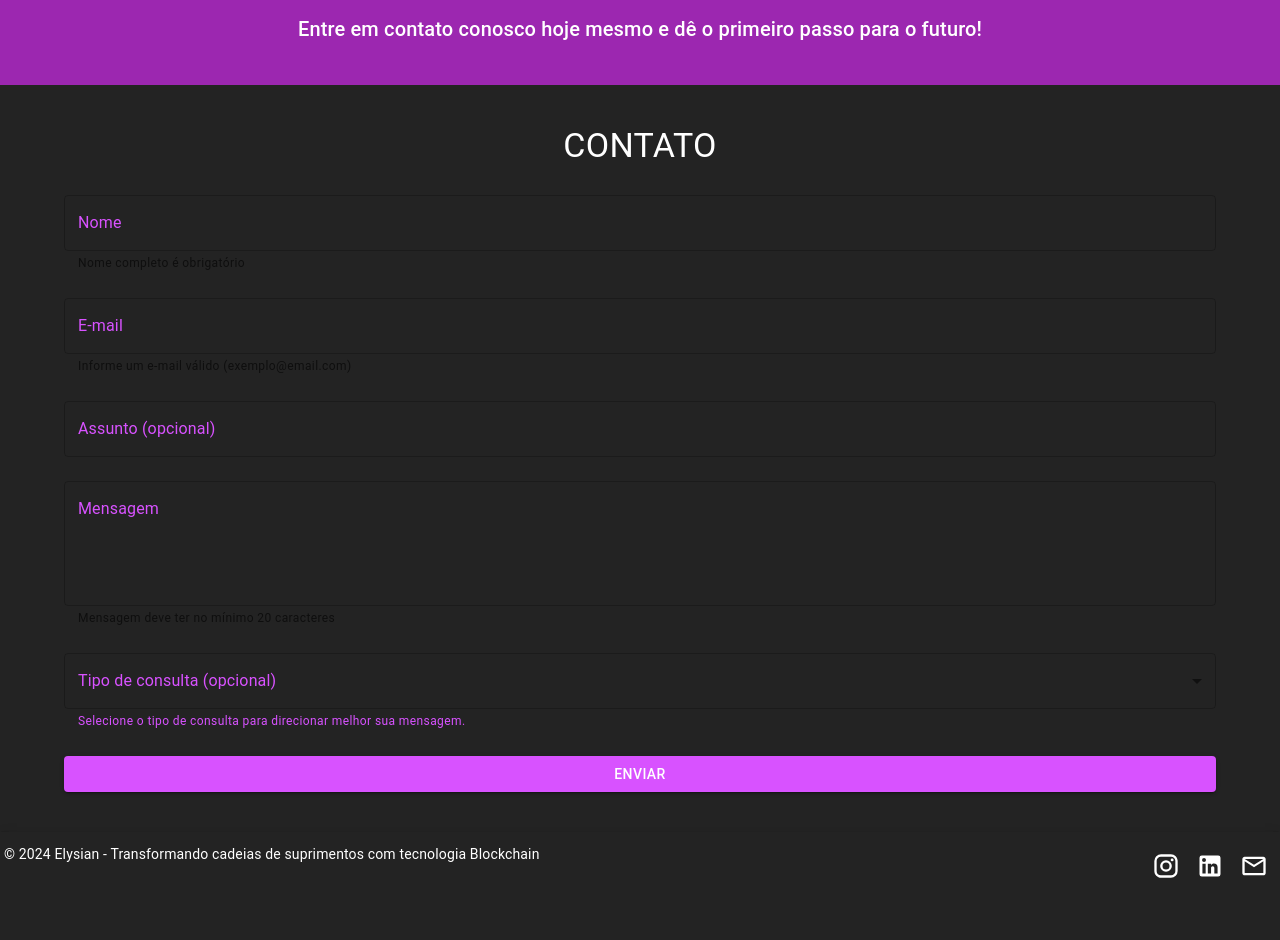
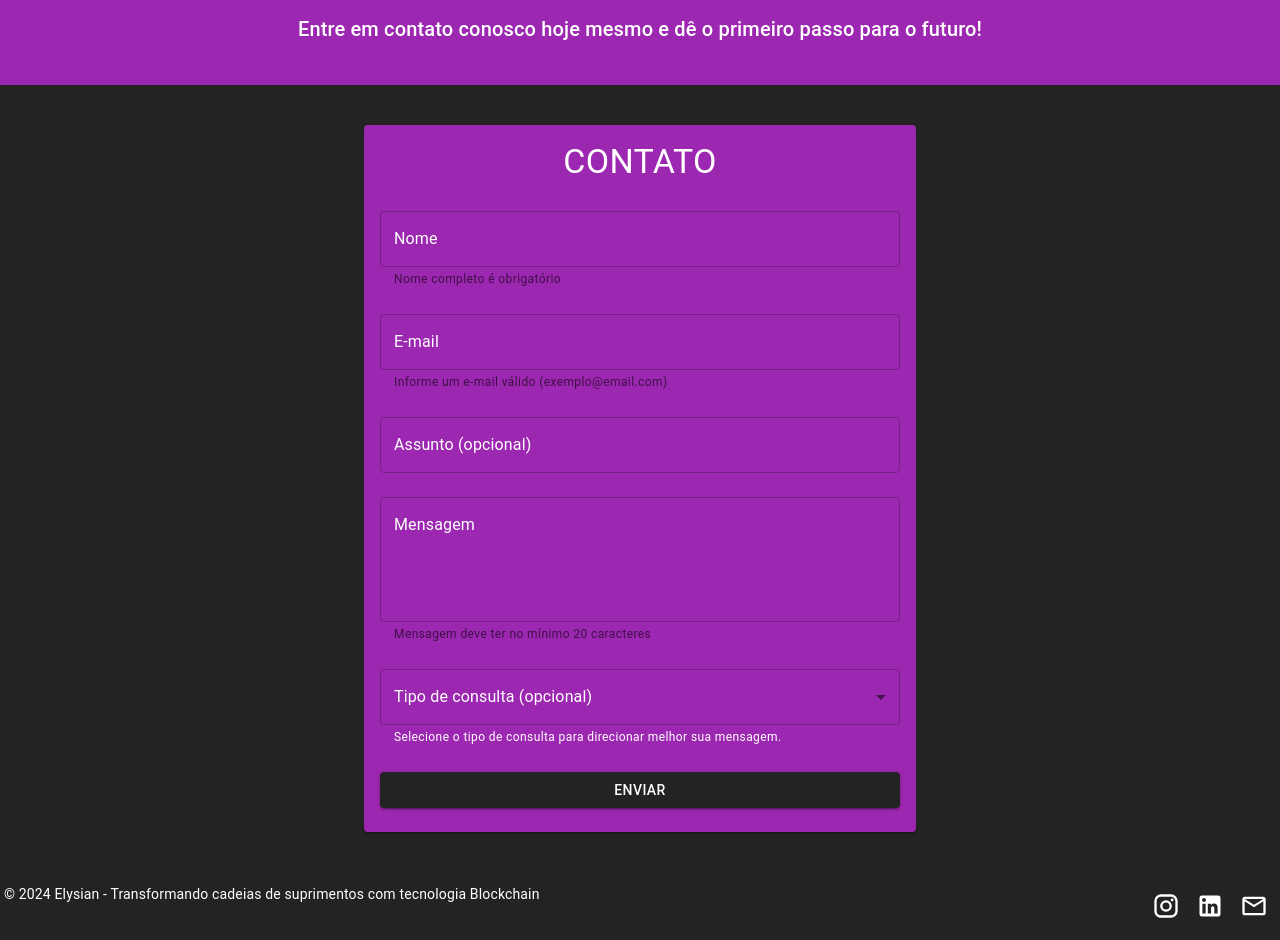
Before and after one commit to ElysianBR/aphrodite, a Next.js app: page / in a window 1280 px wide. Shown: the part 1369-2309 px from the top of the page. Before the commit the page ends 2269 px from the top, so only its background shows below. Built offline with nearby package versions, Linux system fonts and the light colour scheme.

Commit message:
Update contact.tsx

```diff
--- a/src/app/contact.tsx
+++ b/src/app/contact.tsx
@@ -10,7 +10,9 @@ import {
   Select,
   MenuItem,
   FormHelperText,
-  SelectChangeEvent
+  SelectChangeEvent,
+  Card,
+  CardContent
 } from "@mui/material";
 
 interface ContactProps {
@@ -78,8 +80,10 @@ const Contact: React.FC<ContactProps> = ({ isMobile }) => {
   return (
     <section id="contact">
       <Box bgcolor="inherit" color="#ffffff" py={5} style={{ backgroundImage: '/', backgroundSize: 'cover', backgroundPosition: 'center' }}>
-        <Container>
-          <Typography variant={isMobile ? "h5" : "h4"} textAlign="center" gutterBottom>
+        <Container maxWidth="sm">
+          <Card style={{ backgroundColor: 'rgb(156, 39, 176)' }}>
+            <CardContent>
+              <Typography variant={isMobile ? "h5" : "h4"} textAlign="center" gutterBottom style={{ color: '#ffffff' }}>
                 CONTATO
               </Typography>
 
@@ -94,10 +98,10 @@ const Contact: React.FC<ContactProps> = ({ isMobile }) => {
                   error={!!errors.name}
                   helperText={errors.name || "Nome completo é obrigatório"}
                   InputLabelProps={{
-                style: { color: '#d852ff' }
+                    style: { color: '#ffffff' }
                   }}
                   InputProps={{
-                style: { color: '#d852ff' }
+                    style: { color: '#ffffff' }
                   }}
                 />
 
@@ -111,10 +115,10 @@ const Contact: React.FC<ContactProps> = ({ isMobile }) => {
                   error={!!errors.email}
                   helperText={errors.email || "Informe um e-mail válido (exemplo@email.com)"}
                   InputLabelProps={{
-                style: { color: '#d852ff' }
+                    style: { color: '#ffffff' }
                   }}
                   InputProps={{
-                style: { color: '#d852ff' }
+                    style: { color: '#ffffff' }
                   }}
                 />
 
@@ -126,10 +130,10 @@ const Contact: React.FC<ContactProps> = ({ isMobile }) => {
                   fullWidth
                   margin="normal"
                   InputLabelProps={{
-                style: { color: '#d852ff' }
+                    style: { color: '#ffffff' }
                   }}
                   InputProps={{
-                style: { color: '#d852ff' }
+                    style: { color: '#ffffff' }
                   }}
                 />
 
@@ -145,32 +149,45 @@ const Contact: React.FC<ContactProps> = ({ isMobile }) => {
                   error={!!errors.message}
                   helperText={errors.message || "Mensagem deve ter no mínimo 20 caracteres"}
                   InputLabelProps={{
-                style: { color: '#d852ff' }
+                    style: { color: '#ffffff' }
                   }}
                   InputProps={{
-                style: { color: '#d852ff' }
+                    style: { color: '#ffffff' }
                   }}
                 />
 
                 <FormControl fullWidth margin="normal">
-              <InputLabel id="inquiryTypeLabel" style={{ color: '#d852ff' }}>Tipo de consulta (opcional)</InputLabel>
+                  <InputLabel id="inquiryTypeLabel" style={{ color: '#ffffff' }}>Tipo de consulta (opcional)</InputLabel>
                   <Select
                     labelId="inquiryTypeLabel"
                     name="inquiryType"
                     value={formData.inquiryType}
                     onChange={handleSelectChange}
                     label="Tipo de consulta"
-                style={{ color: '#d852ff' }}
+                    style={{ color: '#ffffff' }}
                   >
                     <MenuItem value="">Selecione</MenuItem>
                     <MenuItem value="general">Consulta geral</MenuItem>
                     <MenuItem value="support">Suporte técnico</MenuItem>
                     <MenuItem value="partnership">Parceria</MenuItem>
                   </Select>
-              <FormHelperText style={{ color: '#d852ff' }}>Selecione o tipo de consulta para direcionar melhor sua mensagem.</FormHelperText>
+                  <FormHelperText style={{ color: '#ffffff' }}>Selecione o tipo de consulta para direcionar melhor sua mensagem.</FormHelperText>
                 </FormControl>
 
-            <Button variant="contained" color="primary" type="submit" fullWidth sx={{ mt: 2, bgcolor: '#d852ff' }}>
+                <Button
+                  variant="contained"
+                  type="submit"
+                  fullWidth
+                  sx={{
+                    mt: 2,
+                    bgcolor: 'rgb(35, 35, 35)',
+                    color: '#ffffff',
+                    '&:hover': {
+                      bgcolor: 'rgb(35, 35, 35)',
+                      color: '#ffffff'
+                    }
+                  }}
+                >
                   Enviar
                 </Button>
               </form>
@@ -180,6 +197,8 @@ const Contact: React.FC<ContactProps> = ({ isMobile }) => {
                   {successMessage}
                 </Typography>
               )}
+            </CardContent>
+          </Card>
         </Container>
       </Box>
     </section>
```
Lines whose indentation alone changed are shown as unchanged.
